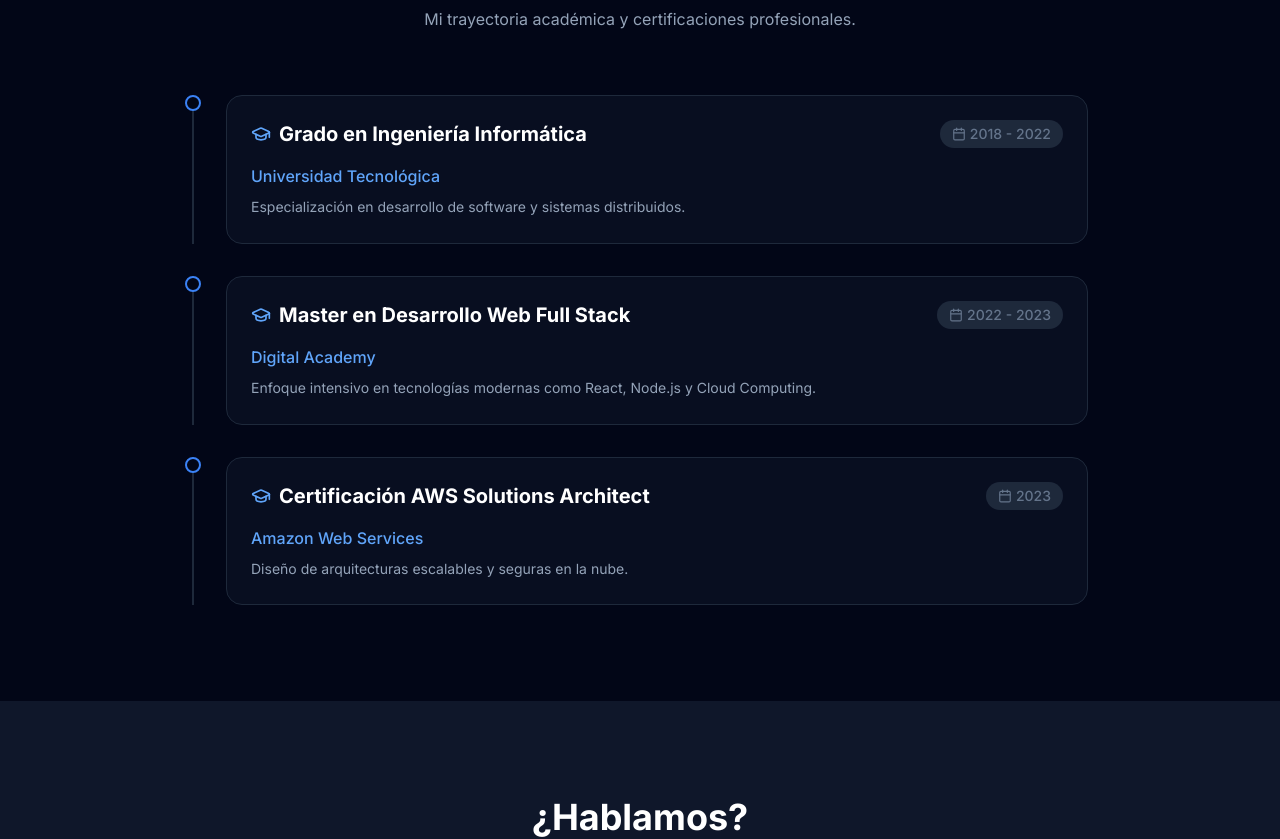
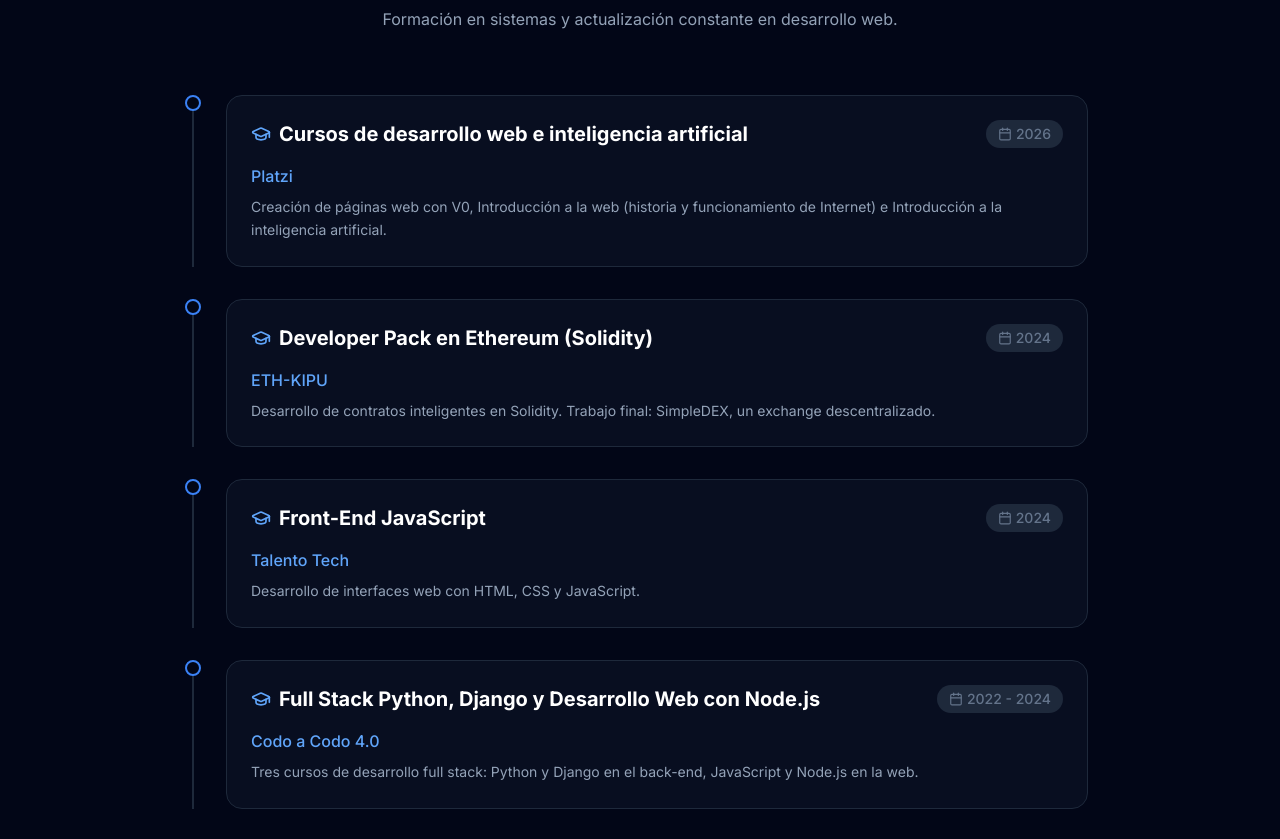
Before and after one commit to mirtalonghi/moebius-labs, a React (Vite) app: page / in a window 1280 px wide. Shown: the part 1760-2599 px from the top of the page. Built offline with nearby package versions, Linux system fonts and the light colour scheme.

Commit message:
Formación: reemplazar datos de ejemplo de la plantilla por la formación real
Co-Authored-By: Claude Opus 5.5 <noreply@anthropic.com>
Claude-Session: https://claude.ai/code/session_01Rjzx4XJbH6yHaLXP44N6cg

```diff
--- a/src/components/landing/Education.tsx
+++ b/src/components/landing/Education.tsx
@@ -2,24 +2,41 @@ import React from 'react';
 import { motion } from 'framer-motion';
 import { GraduationCap, Calendar } from 'lucide-react';
 
-const education = [
+// Formación real (del CV). Del más nuevo al más antiguo.
+const education: { degree: string; school: string; period?: string; description: string }[] = [
   {
-    degree: "Grado en Ingeniería Informática",
-    school: "Universidad Tecnológica",
-    period: "2018 - 2022",
-    description: "Especialización en desarrollo de software y sistemas distribuidos."
+    degree: "Cursos de desarrollo web e inteligencia artificial",
+    school: "Platzi",
+    period: "2026",
+    description: "Creación de páginas web con V0, Introducción a la web (historia y funcionamiento de Internet) e Introducción a la inteligencia artificial."
   },
   {
-    degree: "Master en Desarrollo Web Full Stack",
-    school: "Digital Academy",
-    period: "2022 - 2023",
-    description: "Enfoque intensivo en tecnologías modernas como React, Node.js y Cloud Computing."
+    degree: "Developer Pack en Ethereum (Solidity)",
+    school: "ETH-KIPU",
+    period: "2024",
+    description: "Desarrollo de contratos inteligentes en Solidity. Trabajo final: SimpleDEX, un exchange descentralizado."
   },
   {
-    degree: "Certificación AWS Solutions Architect",
-    school: "Amazon Web Services",
-    period: "2023",
-    description: "Diseño de arquitecturas escalables y seguras en la nube."
+    degree: "Front-End JavaScript",
+    school: "Talento Tech",
+    period: "2024",
+    description: "Desarrollo de interfaces web con HTML, CSS y JavaScript."
+  },
+  {
+    degree: "Full Stack Python, Django y Desarrollo Web con Node.js",
+    school: "Codo a Codo 4.0",
+    period: "2022 - 2024",
+    description: "Tres cursos de desarrollo full stack: Python y Django en el back-end, JavaScript y Node.js en la web."
+  },
+  {
+    degree: "Analista en Computación Administrativa",
+    school: "Instituto Superior de Buenos Aires",
+    description: "Título oficial. Título intermedio: Técnica Superior en Estadística de Empresas."
+  },
+  {
+    degree: "Licenciatura en Análisis de Sistemas (cursada parcial)",
+    school: "Facultad de Ingeniería, UBA",
+    description: "Materias aprobadas, entre otras: Algoritmos y Programación I, II y III, Organización de Datos y Técnicas de Diseño."
   }
 ];
 
@@ -33,8 +50,8 @@ const Education: React.FC = () => {
           viewport={{ once: true }}
           className="text-center mb-16"
         >
-          <h2 className="text-4xl font-bold text-white mb-4">Estudios & Educación</h2>
-          <p className="text-slate-400">Mi trayectoria académica y certificaciones profesionales.</p>
+          <h2 className="text-4xl font-bold text-white mb-4">Formación</h2>
+          <p className="text-slate-400">Formación en sistemas y actualización constante en desarrollo web.</p>
         </motion.div>
 
         <div className="space-y-8">
@@ -54,10 +71,12 @@ const Education: React.FC = () => {
                     <GraduationCap className="text-blue-400" size={20} />
                     {item.degree}
                   </h3>
-                  <span className="flex items-center gap-1 text-sm font-medium text-slate-500 bg-slate-800 px-3 py-1 rounded-full">
-                    <Calendar size={14} />
-                    {item.period}
-                  </span>
+                  {item.period && (
+                    <span className="flex items-center gap-1 text-sm font-medium text-slate-500 bg-slate-800 px-3 py-1 rounded-full shrink-0">
+                      <Calendar size={14} />
+                      {item.period}
+                    </span>
+                  )}
                 </div>
                 <p className="text-blue-400 font-medium mb-2">{item.school}</p>
                 <p className="text-slate-400 text-sm leading-relaxed">{item.description}</p>
```
